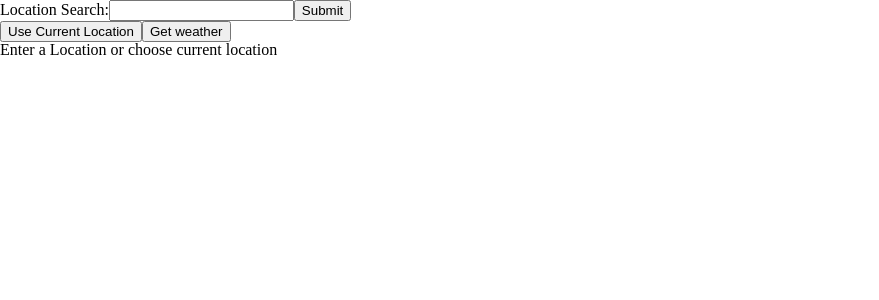
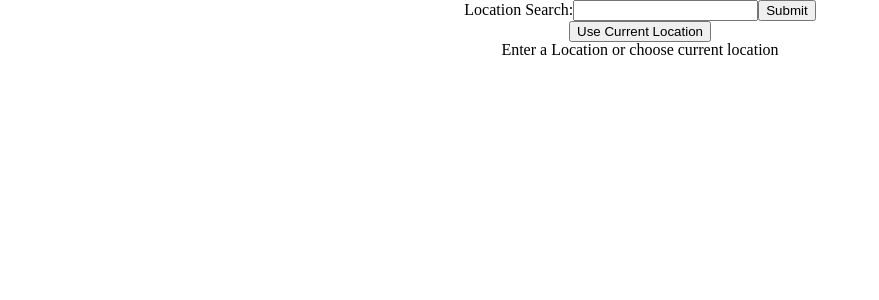
Before and after one commit to korynewton/pf-weather-app, a React (Create React App) app: page / in a window 1280 px wide. Shown: the top 300 px of the page, without its empty margins (0-879 px from the left). Built offline with nearby package versions, Linux system fonts and the light colour scheme.

Commit message:
remove button for manually retrieving weather, now retrieve automatically and begins polling

```diff
--- a/src/App.js
+++ b/src/App.js
@@ -47,6 +47,9 @@ class App extends React.Component {
         });
       })
       .catch(err => console.log(err));
+
+    // retrieve weather data and begin polling
+    this.retrieveWeather();
   };
 
   currentLocationCoords = () => {
@@ -64,6 +67,7 @@ class App extends React.Component {
               latitude: coords.latitude,
               longitude: coords.longitude
             },
+            // get location name from coordinates
             this.reverseGeoLocate(coords.latitude, coords.longitude)
           );
         },
@@ -71,6 +75,9 @@ class App extends React.Component {
         options
       );
     }
+
+    // retrieve weather data and begin polling
+    this.retrieveWeather();
   };
 
   reverseGeoLocate = (lat, lng) => {
@@ -109,12 +116,11 @@ class App extends React.Component {
   render() {
     const { weatherData, locationName } = this.state;
     return (
-      <div>
+      <div className="App">
         <SearchBar coordsFromName={this.coordsFromName} />
         <button onClick={this.currentLocationCoords}>
           Use Current Location
         </button>
-        <button onClick={this.retrieveWeather}>Get weather</button>
         {weatherData ? (
           <DisplayWeather
             weatherData={weatherData}
```
